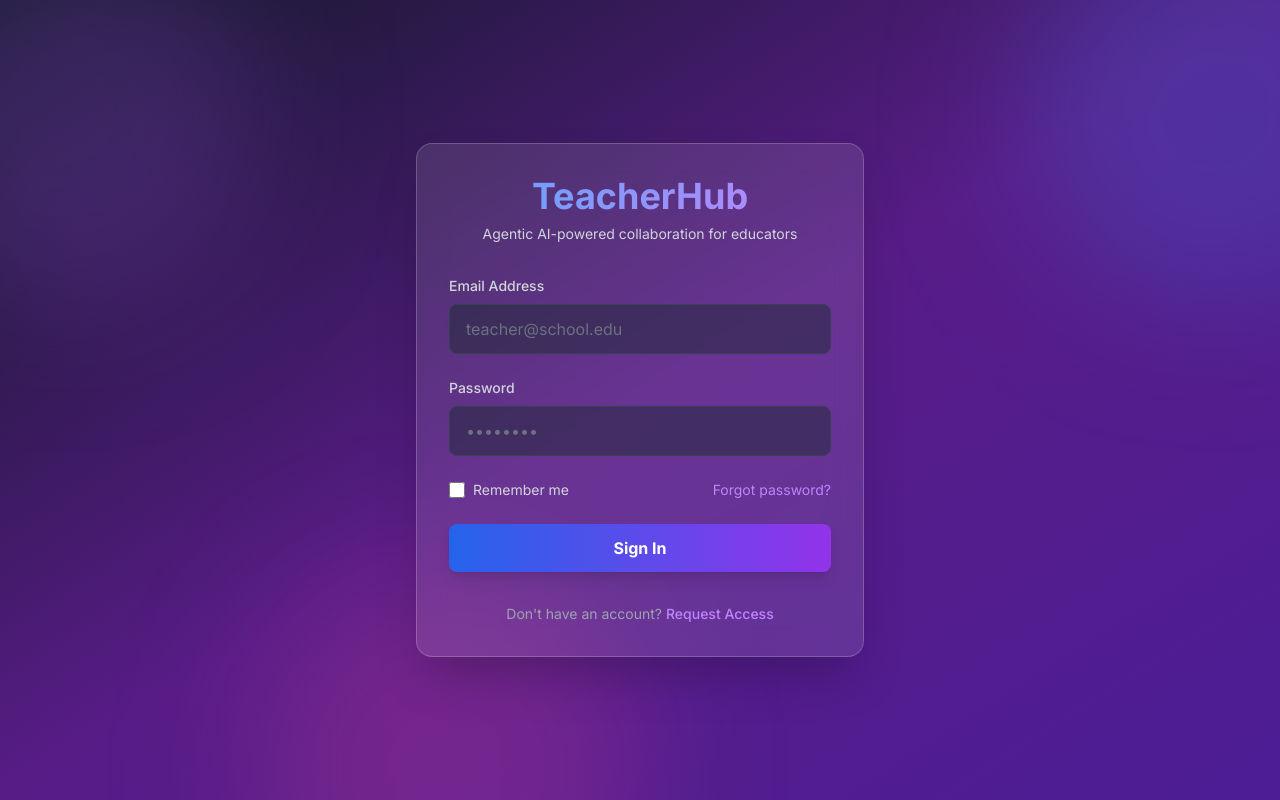
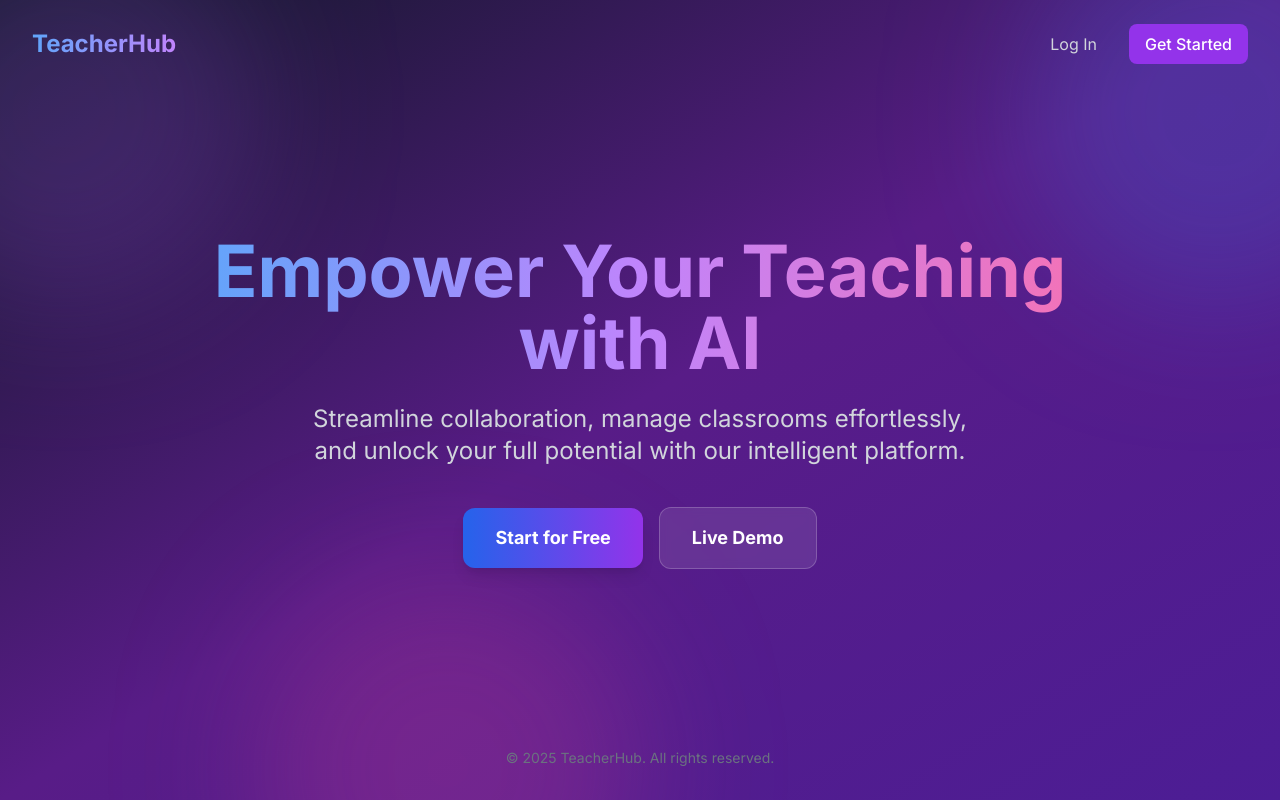
Before and after one commit to jayantv1/CodeCraze-Hackathon, a Next.js app: page / in a window 1280 px wide. Built offline with nearby package versions, Linux system fonts and the light colour scheme; no server answers.

Commit message:
feat: Implement landing page UI with navigation and hero section, and remove 'Groups' link from sidebar navigation.

```diff
--- a/app/page.tsx
+++ b/app/page.tsx
@@ -1,22 +1,11 @@
 "use client";
 
-import React, { useState } from 'react';
-import { useRouter } from 'next/navigation';
+import React from 'react';
 import Link from 'next/link';
 
-export default function LoginPage() {
-    const router = useRouter();
-    const [email, setEmail] = useState('');
-    const [password, setPassword] = useState('');
-
-    const handleSubmit = (e: React.FormEvent) => {
-        e.preventDefault();
-        console.log('Login attempt:', { email, password });
-        router.push('/dashboard');
-    };
-
+export default function LandingPage() {
     return (
-        <div className="min-h-screen flex items-center justify-center bg-gradient-to-br from-gray-900 via-purple-900 to-violet-900 text-white overflow-hidden relative">
+        <div className="min-h-screen flex flex-col bg-gradient-to-br from-gray-900 via-purple-900 to-violet-900 text-white overflow-hidden relative">
             {/* Background decorative elements */}
             <div className="absolute top-0 left-0 w-full h-full overflow-hidden z-0 pointer-events-none">
                 <div className="absolute top-[-10%] left-[-10%] w-96 h-96 bg-purple-500 rounded-full mix-blend-multiply filter blur-3xl opacity-20 animate-blob"></div>
@@ -24,80 +13,45 @@ export default function LoginPage() {
                 <div className="absolute bottom-[-20%] left-[20%] w-96 h-96 bg-pink-500 rounded-full mix-blend-multiply filter blur-3xl opacity-20 animate-blob animation-delay-4000"></div>
             </div>
 
-            <div className="relative z-10 w-full max-w-md p-8 bg-white/10 backdrop-blur-lg rounded-2xl shadow-2xl border border-white/20">
-                <div className="text-center mb-8">
-                    <h1 className="text-4xl font-bold bg-clip-text text-transparent bg-gradient-to-r from-blue-400 to-purple-400 mb-2">
-                        TeacherHub
+            {/* Navbar */}
+            <nav className="relative z-10 flex items-center justify-between px-8 py-6 max-w-7xl mx-auto w-full">
+                <div className="text-2xl font-bold bg-clip-text text-transparent bg-gradient-to-r from-blue-400 to-purple-400">
+                    TeacherHub
+                </div>
+                <div className="flex gap-4">
+                    <Link href="/login" className="px-4 py-2 text-gray-300 hover:text-white transition-colors">
+                        Log In
+                    </Link>
+                    <Link href="/signup" className="px-4 py-2 bg-purple-600 hover:bg-purple-700 rounded-lg font-medium transition-colors">
+                        Get Started
+                    </Link>
+                </div>
+            </nav>
+
+            {/* Hero Section */}
+            <main className="relative z-10 flex-grow flex items-center justify-center px-4">
+                <div className="max-w-4xl mx-auto text-center">
+                    <h1 className="text-5xl md:text-7xl font-bold mb-6 bg-clip-text text-transparent bg-gradient-to-r from-blue-400 via-purple-400 to-pink-400">
+                        Empower Your Teaching with AI
                     </h1>
-                    <p className="text-gray-300 text-sm">
-                        Agentic AI-powered collaboration for educators
+                    <p className="text-xl md:text-2xl text-gray-300 mb-10 max-w-2xl mx-auto">
+                        Streamline collaboration, manage classrooms effortlessly, and unlock your full potential with our intelligent platform.
                     </p>
+                    <div className="flex flex-col sm:flex-row items-center justify-center gap-4">
+                        <Link href="/signup" className="px-8 py-4 bg-gradient-to-r from-blue-600 to-purple-600 hover:from-blue-700 hover:to-purple-700 text-white text-lg font-bold rounded-xl shadow-lg transform transition-all hover:scale-105">
+                            Start for Free
+                        </Link>
+                        <Link href="/login" className="px-8 py-4 bg-white/10 hover:bg-white/20 backdrop-blur-sm border border-white/20 text-white text-lg font-bold rounded-xl transition-all">
+                            Live Demo
+                        </Link>
+                    </div>
                 </div>
+            </main>
 
-                <form onSubmit={handleSubmit} className="space-y-6">
-                    <div>
-                        <label htmlFor="email" className="block text-sm font-medium text-gray-300 mb-2">
-                            Email Address
-                        </label>
-                        <input
-                            id="email"
-                            type="email"
-                            required
-                            className="w-full px-4 py-3 bg-gray-800/50 border border-gray-700 rounded-lg focus:ring-2 focus:ring-purple-500 focus:border-transparent outline-none transition-all text-white placeholder-gray-500"
-                            placeholder="teacher@school.edu"
-                            value={email}
-                            onChange={(e) => setEmail(e.target.value)}
-                        />
-                    </div>
-
-                    <div>
-                        <label htmlFor="password" className="block text-sm font-medium text-gray-300 mb-2">
-                            Password
-                        </label>
-                        <input
-                            id="password"
-                            type="password"
-                            required
-                            className="w-full px-4 py-3 bg-gray-800/50 border border-gray-700 rounded-lg focus:ring-2 focus:ring-purple-500 focus:border-transparent outline-none transition-all text-white placeholder-gray-500"
-                            placeholder="••••••••"
-                            value={password}
-                            onChange={(e) => setPassword(e.target.value)}
-                        />
-                    </div>
-
-                    <div className="flex items-center justify-between text-sm">
-                        <div className="flex items-center">
-                            <input
-                                id="remember-me"
-                                type="checkbox"
-                                className="h-4 w-4 rounded border-gray-700 bg-gray-800 text-purple-500 focus:ring-purple-500"
-                            />
-                            <label htmlFor="remember-me" className="ml-2 text-gray-300">
-                                Remember me
-                            </label>
-                        </div>
-                        <a href="#" className="text-purple-400 hover:text-purple-300 transition-colors">
-                            Forgot password?
-                        </a>
-                    </div>
-
-                    <button
-                        type="submit"
-                        className="w-full py-3 px-4 bg-gradient-to-r from-blue-600 to-purple-600 hover:from-blue-700 hover:to-purple-700 text-white font-bold rounded-lg shadow-lg transform transition-all hover:scale-[1.02] focus:ring-2 focus:ring-purple-500 focus:ring-offset-2 focus:ring-offset-gray-900"
-                    >
-                        Sign In
-                    </button>
-                </form>
-
-                <div className="mt-8 text-center text-sm text-gray-400">
-                    <p>
-                        Don't have an account?{' '}
-                        <Link href="/signup" className="text-purple-400 hover:text-purple-300 font-medium transition-colors">
-                            Request Access
-                        </Link>
-                    </p>
-                </div>
-            </div>
+            {/* Footer */}
+            <footer className="relative z-10 py-8 text-center text-gray-500 text-sm">
+                &copy; {new Date().getFullYear()} TeacherHub. All rights reserved.
+            </footer>
         </div>
     );
 }
--- a/components/Sidebar.tsx
+++ b/components/Sidebar.tsx
@@ -26,7 +26,6 @@ const Sidebar = () => {
         { href: '/dashboard', label: 'Stream' },
         { href: '/chat', label: 'Messages' },
         { href: '/calendar', label: 'Calendar' },
-        { href: '/groups', label: 'Groups' },
     ];
 
     return (
```
